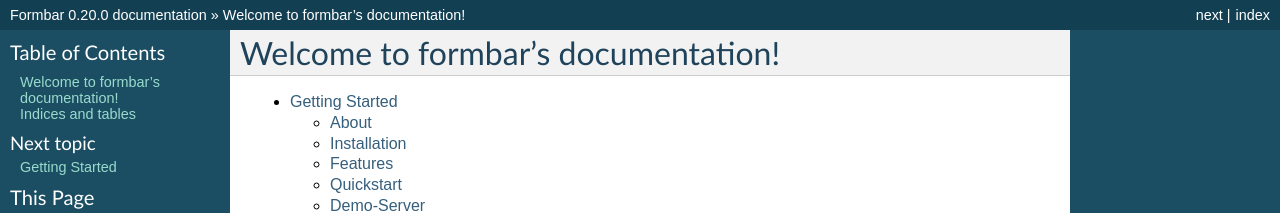
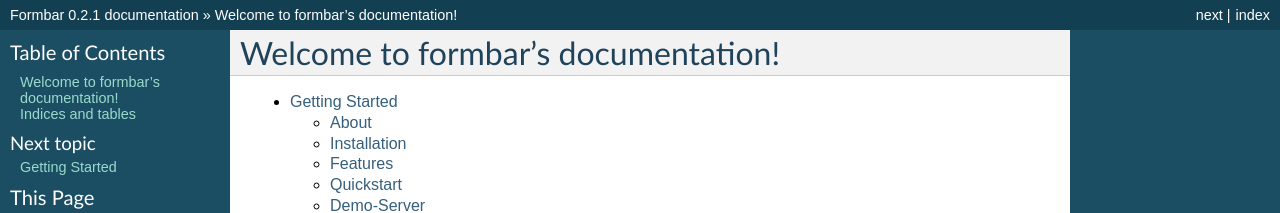
Before and after one commit to ringo-framework/formbar, a Sphinx documentation site: the page built from docs/source/index.rst, in a window 1280 px wide and 900 px high. Shown: the top 213 px of the window. Built offline with Sphinx 7.4.7, drawn with Linux system fonts in a browser that asks for light colours; formulas are drawn with MathJax 3; some of the changed text lies outside the part shown.

Commit message:
Set version to 0.2.1

```diff
--- a/docs/source/conf.py
+++ b/docs/source/conf.py
@@ -48,9 +48,9 @@
 # built documents.
 #
 # The short X.Y version.
-version = '0.20.0'
+version = '0.2.1'
 # The full version, including alpha/beta/rc tags.
-release = '0.20.0'
+release = '0.2.1'
 
 # The language for content autogenerated by Sphinx. Refer to documentation
 # for a list of supported languages.
--- a/setup.py
+++ b/setup.py
@@ -2,7 +2,7 @@
 import multiprocessing
 import sys, os
 
-version = '0.20.0'
+version = '0.2.1'
 
 setup(name='formbar',
     version=version,
```
